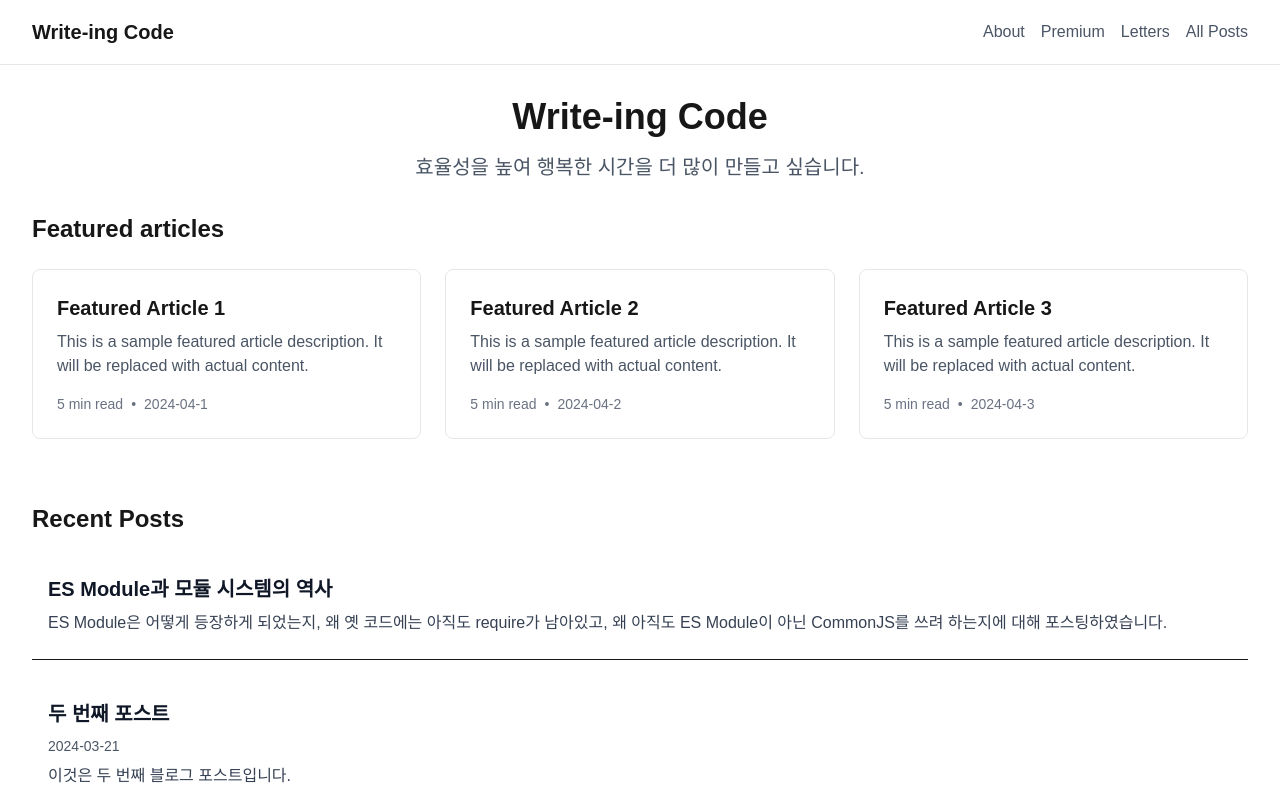
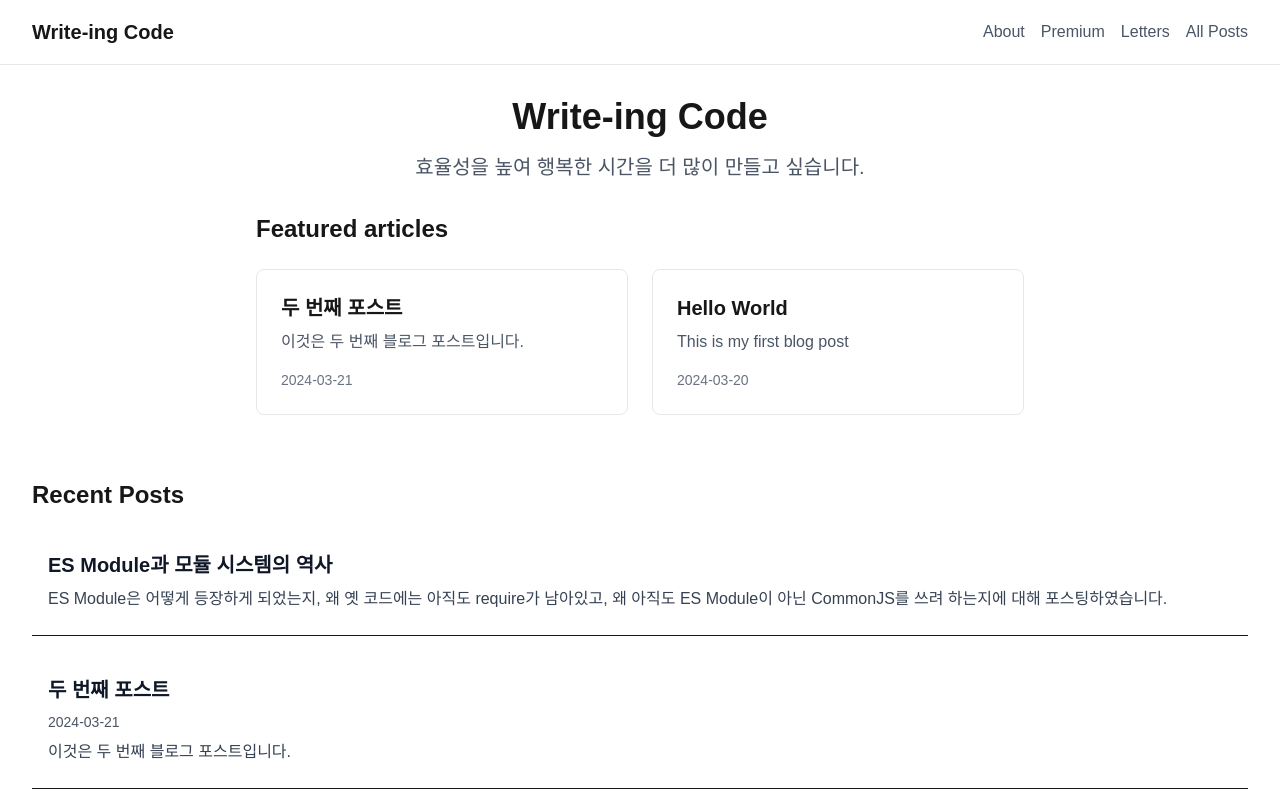
Before and after one commit to te-ing/te-ing-blog, a Next.js app: page / in a window 1280 px wide. Shown: the top 800 px of the page. Built offline with nearby package versions, Linux system fonts and the light colour scheme.

Commit message:
feat: Featured articles 구현 및 스타일 수정

```diff
--- a/src/app/globals.css
+++ b/src/app/globals.css
@@ -1,6 +1,4 @@
 @import 'tailwindcss';
-@tailwind base;
-@tailwind components;
 @tailwind utilities;
 
 :root {
--- a/src/app/page.tsx
+++ b/src/app/page.tsx
@@ -1,6 +1,6 @@
 import Layout from '@/components/Layout';
-import Link from 'next/link';
 import RecentPosts from '@/components/RecentPosts';
+import FeaturedArticles from '@/components/FeaturedArticles';
 
 export default function Home() {
   return (
@@ -13,33 +13,7 @@ export default function Home() {
           </p>
         </section>
 
-        <section>
-          <h2 className="text-2xl font-bold mb-6">Featured articles</h2>
-          <div className="grid grid-cols-1 md:grid-cols-2 lg:grid-cols-3 gap-6">
-            {[1, 2, 3].map((i) => (
-              <article
-                key={i}
-                className="border border-gray-200 rounded-lg p-6 hover:shadow-lg transition-shadow"
-              >
-                <h3 className="text-xl font-semibold mb-2">
-                  <Link href={`/posts/${i}`} className="hover:text-blue-600">
-                    Featured Article {i}
-                  </Link>
-                </h3>
-                <p className="text-gray-600 mb-4">
-                  This is a sample featured article description. It will be
-                  replaced with actual content.
-                </p>
-                <div className="flex items-center text-sm text-gray-500">
-                  <span>5 min read</span>
-                  <span className="mx-2">•</span>
-                  <span>2024-04-{i}</span>
-                </div>
-              </article>
-            ))}
-          </div>
-        </section>
-
+        <FeaturedArticles />
         <RecentPosts />
       </div>
     </Layout>
--- /dev/null
+++ b/src/components/FeaturedArticles.tsx
@@ -0,0 +1,23 @@
+import Link from 'next/link';
+import { getFeaturedArticles } from '@/lib/markdown';
+
+export default function FeaturedArticles() {
+  const featuredArticles = getFeaturedArticles();
+
+  return (
+    <section className="max-w-[800px] mx-auto px-4">
+      <h2 className="text-2xl font-bold mb-6">Featured articles</h2>
+      <div className="grid grid-cols-1 md:grid-cols-2 gap-6">
+        {featuredArticles.map((article) => (
+          <Link key={article.id} href={`/blog/${article.id}`} className="block">
+            <article className="h-full border border-gray-200 rounded-lg p-6 hover:shadow-lg transition-shadow">
+              <h3 className="text-xl font-semibold mb-2">{article.title}</h3>
+              <p className="text-gray-600 mb-4">{article.description}</p>
+              <div className="text-sm text-gray-500">{article.date}</div>
+            </article>
+          </Link>
+        ))}
+      </div>
+    </section>
+  );
+}
--- /dev/null
+++ b/src/config/featured-articles.ts
@@ -0,0 +1,7 @@
+// featured-articles.ts
+// 파일명을 ID로 사용 (예: hello-world.md -> hello-world)
+export const featuredArticles = [
+  'hello-world',
+  'second-post',
+  // 추가하고 싶은 글의 ID를 여기에 추가
+];
--- a/src/lib/markdown.ts
+++ b/src/lib/markdown.ts
@@ -3,6 +3,7 @@ import path from 'path';
 import matter from 'gray-matter';
 import { remark } from 'remark';
 import html from 'remark-html';
+import { featuredArticles } from '@/config/featured-articles';
 
 const articlesDirectory = path.join(process.cwd(), 'src/content/articles');
 
@@ -61,3 +62,8 @@ export function getAllArticles(): ArticlePreview[] {
     (a, b) => new Date(b.date).getTime() - new Date(a.date).getTime()
   );
 }
+
+export function getFeaturedArticles(): ArticlePreview[] {
+  const articles = getAllArticles();
+  return articles.filter((article) => featuredArticles.includes(article.id));
+}
```
